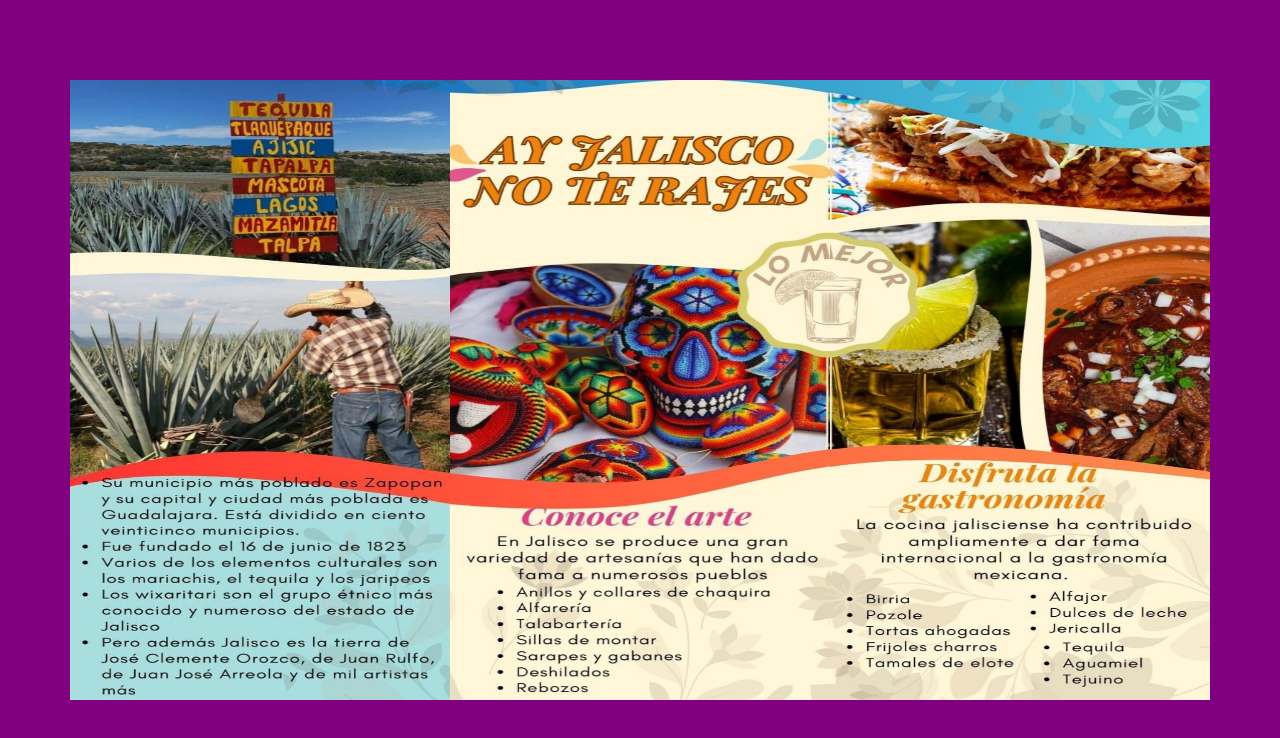
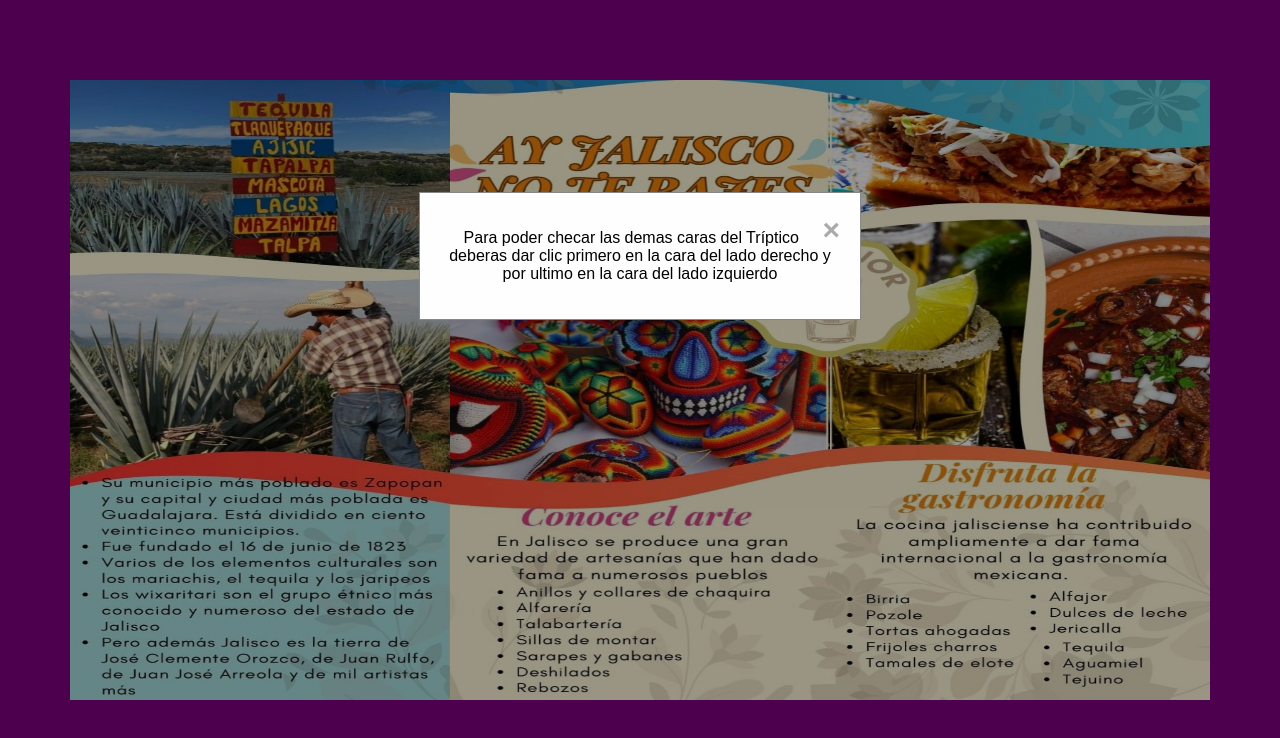
Before and after one commit to Crisabi18/TripticoJalisco, a plain HTML site: page index.html in a window 1280 px wide. Drawn offline with Linux system fonts and the light colour scheme.

Commit message:
Add files via upload

```diff
--- a/app.js
+++ b/app.js
@@ -1,3 +1,12 @@
+document.addEventListener('DOMContentLoaded', function() { var modal = document.getElementById('customAlert'); var closeButton = document.querySelector('.close-button');
+// Mostrar la caja de diálogo personalizada al cargar la página
+modal.style.display = 'block';
+// Cerrar la caja de diálogo personalizada al hacer clic en el botón de cierre
+closeButton.onclick = function() { modal.style.display = 'none'; }
+// Cerrar la caja de diálogo personalizada al hacer clic fuera de la misma
+window.onclick = function(event) { if (event.target === modal) { modal.style.display = 'none';
+} }
+
 document.addEventListener('DOMContentLoaded', function () {
     var panel1 = document.getElementById('panel1');
     var panel3 = document.getElementById('panel3');
@@ -38,3 +47,8 @@ document.addEventListener('DOMContentLoaded', function () {
         }
     }
 });
+
+// document.addEventListener('DOMContentLoaded', function() {
+//     alert("Para poder checar las demas caras del Tríptico deberas dar clic primero en la cara del lado derecho y por ultimo en la cara del lado izquierdo");
+// });
+})
--- a/index.html
+++ b/index.html
@@ -7,6 +7,16 @@
     <link rel="stylesheet" href="style.css">
 </head>
 <body>
+
+
+    <!-- Caja de diálogo personalizada -->
+    <div id="customAlert" class="modal">
+        <div class="modal-content">
+            <span class="close-button">&times;</span>
+            <p>Para poder checar las demas caras del Tríptico deberas dar clic primero en la cara del lado derecho y por ultimo en la cara del lado izquierdo</p>
+        </div>
+    </div>
+
     <div class="triptych">
         <div class="triptic">
             <div class="panel" id="panel1">
--- a/style.css
+++ b/style.css
@@ -155,3 +155,24 @@ body {
         z-index: 3;
     }
 }
+
+/* Estilos para la caja de diálogo personalizada */
+.modal { display: none; /* Oculto por defecto */
+    position: fixed;
+    z-index: 1;
+    left: 0;
+    top: 0;
+    width: 100%;
+    height: 100%;
+    overflow: auto;
+    background-color: rgba(0, 0, 0, 0.4); }
+
+.modal-content { background-color: #fefefe;
+    margin: 15% auto;
+    padding: 20px;
+    border: 1px solid #888;
+    width: 80%;
+    max-width: 400px;
+    text-align: center; }
+.close-button { color: #aaa; float:right; font-size: 30px; font-weight: bold; }
+.close-button:hover, .close-button:focus { color: black; text-decoration: none; cursor: pointer; }
```
